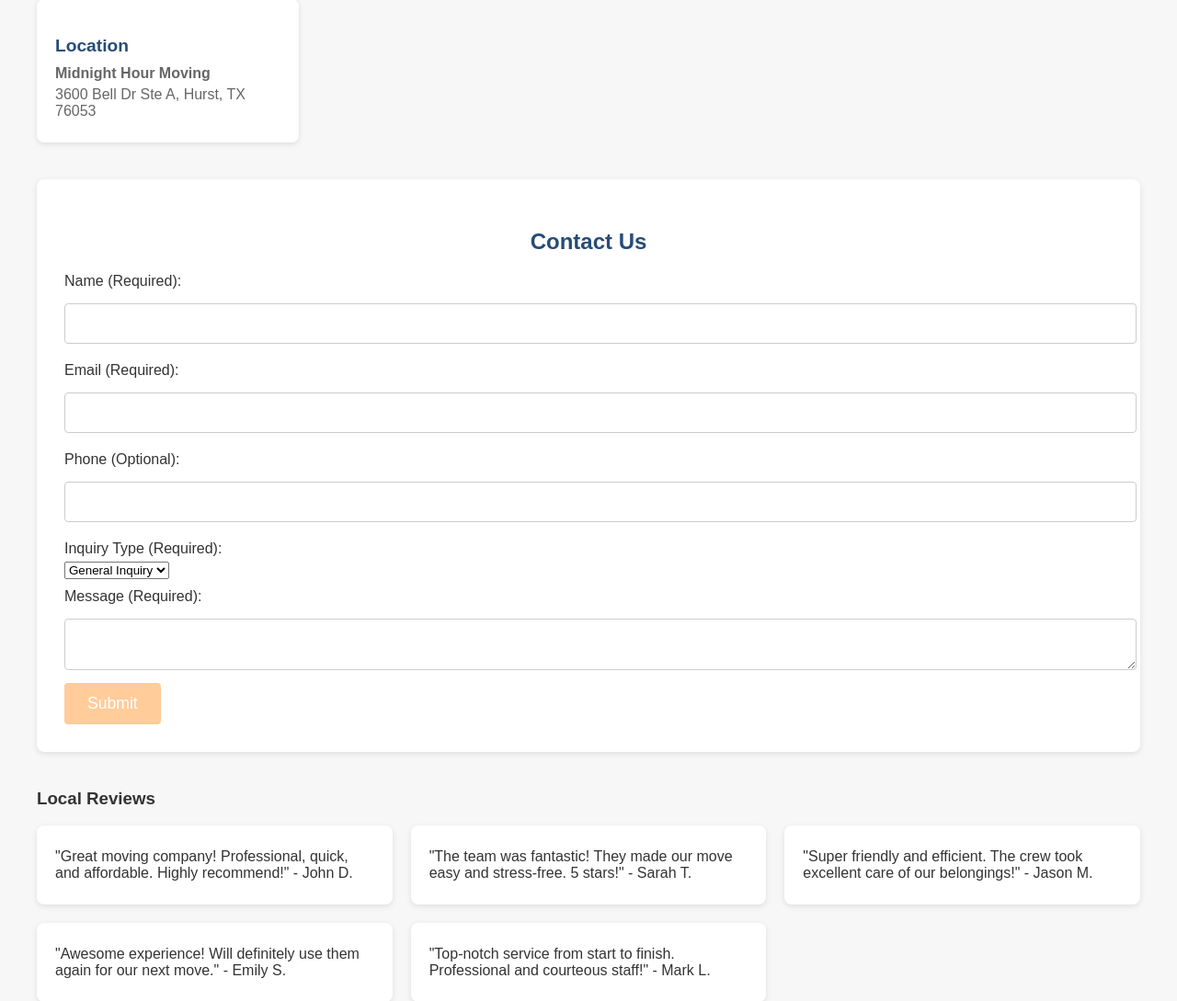
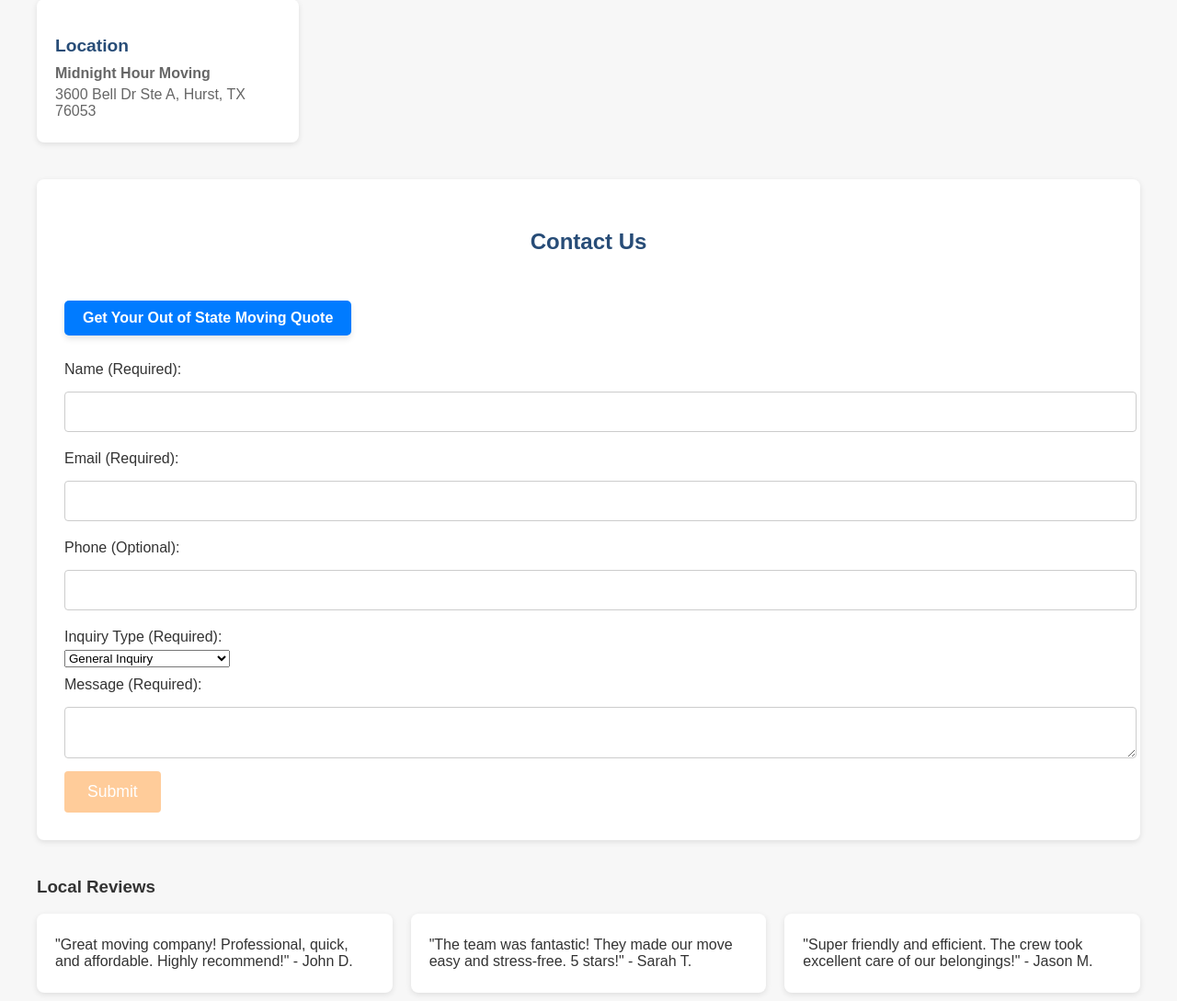
Before and after one commit to christinacast10/ctec4309termproject, a PHP site: page /contact.php in a window 1280 px wide. Shown: the part 387-1476 px from the top of the page at 92% size. Run offline with PHP 8.4, Linux system fonts and the light colour scheme; the visitor is signed in with stand-in values (Sample User, id 1).

Commit message:
Update contact.php
updated contact to connect to database

```diff
--- a/contact.php
+++ b/contact.php
@@ -1,18 +1,47 @@
 <?php
-include 'shared.php';
+session_start();
+include("dbconn.inc.php"); // Database connection
+include("shared.php"); // Shared contents like header, footer, etc.
+$conn = dbConnect();
+
+$successMessage = ""; // To show a success message after submission
+$errorMessage = ""; // To show an error if submission fails
+
+if ($_SERVER["REQUEST_METHOD"] == "POST") {
+    // Sanitize and validate input fields
+    $Name = $conn->real_escape_string(trim($_POST['Name']));
+    $Email = $conn->real_escape_string(trim($_POST['Email']));
+    $Phone = $conn->real_escape_string(trim($_POST['Phone']));
+    $InquiryType = $conn->real_escape_string(trim($_POST['InquiryType']));
+    $Message = $conn->real_escape_string(trim($_POST['message']));
+
+    // Set CreatedAt to the current timestamp
+    $CreatedAt = date("Y-m-d H:i:s");
+
+    // Prepare and execute the insert query
+    $sql = "INSERT INTO MidnightContact (Name, Email, Phone, InquiryType, Message, CreatedAt)
+            VALUES ('$Name', '$Email', '$Phone', '$InquiryType', '$Message', '$CreatedAt')";
+
+    if ($conn->query($sql) === TRUE) {
+        $_SESSION['InquiryType'] = $InquiryType; // Save InquiryType to session
+        $successMessage = "Thank you! Your inquiry has been submitted successfully.";
+    } else {
+        $errorMessage = "Error: " . $sql . "<br>" . $conn->error;
+    }
+}
+
+
+// Close the connection
+$conn->close();
 ?>
+
 <!DOCTYPE html>
 <html lang="en">
-<head>
-    <title>Midnight Hour Movers</title>
-    <link rel="stylesheet" href="style.css" type="text/css">
-</head>
+<?php echo $Head ?>
 <body>
 <?php
-/////NAV/////
 echo $Nav;
 ?>
-
 
 <section class="contact-section">
     <h2 class="contact-heading">Contact Us</h2>
@@ -47,29 +76,58 @@ echo $Nav;
         </div>
     </div>
 
-    <form action="process_form.php" method="POST" class="contact-form">
+    <!-- Contact Form Section -->
+    <form action="" method="POST" class="contact-form">
         <h3>Contact Us</h3>
 
+        <?php if (isset($successMessage)) { ?>
+        <p class="success"><?php echo $successMessage; ?></p>
+
+        <?php
+        // Check if the session has an InquiryType and display the corresponding button
+        if (isset($_SESSION['InquiryType'])) {
+            if ($_SESSION['InquiryType'] == "Out of State Moving Quote") {
+                echo "<a href='out-of-state-moving.php' class='btn btn-primary'>Get Your Out of State Moving Quote</a>";
+            } elseif ($_SESSION['InquiryType'] == "Storage Quote") {
+                echo "<a href='storage-services.php' class='btn btn-primary'>Learn More About Storage Services</a>";
+            } elseif ($_SESSION['InquiryType'] == "General Inquiry") {
+                echo "<a href='faq.php' class='btn btn-primary'>Check Out Our Frequently Asked Questions</a>";
+            }
+            // Clear the session variable
+            unset($_SESSION['InquiryType']);
+        }
+        ?>
+    <?php } elseif (isset($errorMessage)) { ?>
+        <p class="error"><?php echo $errorMessage; ?></p>
+    <?php } ?>
+
+
+        <br><br>
+        <input type="hidden" name="SubmissionID" id="SubmissionID">
+
         <label for="name">Name (Required):</label>
-    <input type="text" id="name" name="name" required>
+        <input type="text" id="Name" name="Name" required>
 
         <label for="email">Email (Required):</label>
-    <input type="email" id="email" name="email" required>
+        <input type="email" id="Email" name="Email" required>
 
         <label for="phone">Phone (Optional):</label>
-    <input type="text" id="phone" name="phone">
+        <input type="text" id="Phone" name="Phone">
 
         <label for="inquiry_type">Inquiry Type (Required):</label>
-    <select id="inquiry_type" name="inquiry_type" required>
+        <select id="inquiry_type" name="InquiryType" required>
             <option value="General Inquiry">General Inquiry</option>
             <option value="Moving Quote">Moving Quote</option>
+            <option value="Out of State Moving Quote">Out of State Moving Quote</option>
+            <option value="Storage Quote">Storage Quote</option>
+            <option value="Labor Only">Labor Only</option>
             <option value="Feedback">Feedback</option>
             <option value="Job Inquiry">Job Inquiry</option>
             <option value="Support">Support</option>
         </select>
 
         <label for="message">Message (Required):</label>
-    <textarea id="message" name="message" required></textarea>
+        <textarea id="Message" name="message" required></textarea>
 
         <button type="submit">Submit</button>
     </form>
```
Lines whose indentation alone changed are shown as unchanged.
